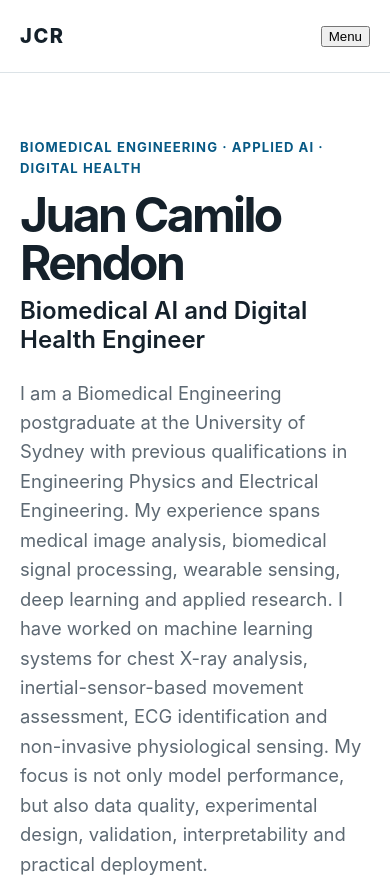
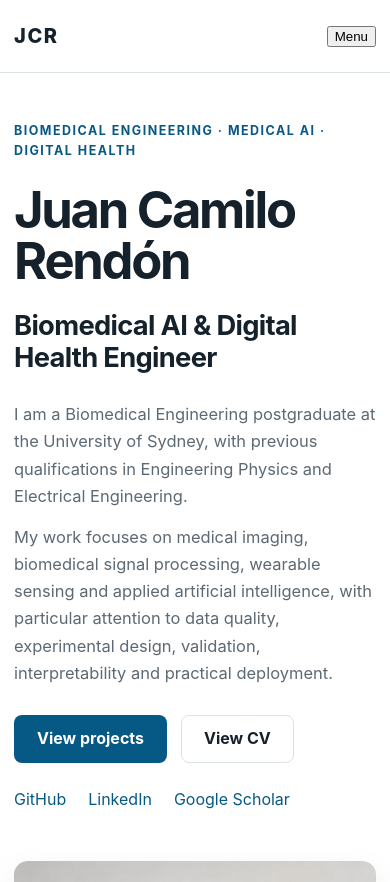
Before and after one commit to jcrendona/jcrendon.github.io, a plain HTML site: page index.html in a window 390 px wide. Shown: the top 882 px of the page. Drawn offline with Linux system fonts and the light colour scheme.

Commit message:
Refine hero typography and layout

```diff
--- a/css/styles.css
+++ b/css/styles.css
@@ -91,15 +91,21 @@ a:hover {
   display: none;
 }
 
+/* Hero */
+
 .hero {
-  padding: 96px 0 80px;
+  padding: 64px 0 72px;
 }
 
 .hero-grid {
   display: grid;
-  grid-template-columns: 1.3fr 0.7fr;
-  gap: 72px;
+  grid-template-columns: 1.25fr 0.75fr;
+  gap: 64px;
   align-items: center;
+}
+
+.hero-content {
+  max-width: 820px;
 }
 
 .eyebrow,
@@ -113,6 +119,13 @@ a:hover {
   text-transform: uppercase;
 }
 
+.eyebrow {
+  margin-bottom: 24px;
+  font-size: 0.78rem;
+  font-weight: 700;
+  letter-spacing: 0.12em;
+}
+
 h1,
 h2,
 h3,
@@ -120,25 +133,36 @@ p {
   margin-top: 0;
 }
 
-h1 {
-  margin-bottom: 10px;
-  font-size: clamp(3rem, 7vw, 5.4rem);
+.hero h1 {
+  max-width: 100%;
+  margin-bottom: 24px;
+  font-size: clamp(2.8rem, 5.2vw, 4.8rem);
   line-height: 1;
-  letter-spacing: -0.055em;
+  letter-spacing: -0.045em;
+  font-weight: 750;
+  white-space: nowrap;
 }
 
 .hero h2 {
-  max-width: 700px;
-  margin-bottom: 24px;
-  font-size: clamp(1.5rem, 3vw, 2.3rem);
-  line-height: 1.2;
-  font-weight: 600;
+  max-width: 720px;
+  margin-bottom: 28px;
+  font-size: clamp(1.6rem, 2.5vw, 2.35rem);
+  line-height: 1.15;
+  letter-spacing: -0.025em;
+  font-weight: 650;
 }
 
 .hero-description {
-  max-width: 680px;
+  max-width: 760px;
+  margin-bottom: 0;
   color: var(--muted);
-  font-size: 1.15rem;
+  font-size: clamp(1.05rem, 1.45vw, 1.2rem);
+  line-height: 1.7;
+  text-align: left;
+}
+
+.hero-description-secondary {
+  margin-top: 14px;
 }
 
 .hero-image img {
@@ -153,8 +177,10 @@ h1 {
   display: flex;
   flex-wrap: wrap;
   gap: 14px;
-  margin: 32px 0 24px;
+  margin: 34px 0 24px;
 }
+
+/* Buttons */
 
 .button {
   display: inline-flex;
@@ -185,11 +211,15 @@ h1 {
   color: var(--text);
 }
 
+/* Social links */
+
 .social-links {
   display: flex;
   flex-wrap: wrap;
   gap: 22px;
 }
+
+/* Sections */
 
 .section {
   padding: 88px 0;
@@ -207,6 +237,8 @@ h1 {
   letter-spacing: -0.035em;
 }
 
+/* Expertise */
+
 .expertise-grid {
   display: grid;
   grid-template-columns: repeat(4, 1fr);
@@ -223,6 +255,8 @@ h1 {
   margin-bottom: 0;
   color: var(--muted);
 }
+
+/* Projects */
 
 .project-grid {
   display: grid;
@@ -255,12 +289,16 @@ h1 {
   color: var(--muted);
 }
 
+/* Callout */
+
 .callout {
   display: flex;
   gap: 40px;
   align-items: center;
   justify-content: space-between;
 }
+
+/* Footer */
 
 .site-footer {
   padding: 36px 0;
@@ -277,9 +315,20 @@ h1 {
   margin-bottom: 0;
 }
 
+/* Tablet */
+
 @media (max-width: 900px) {
   .hero-grid {
     grid-template-columns: 1fr;
+    gap: 48px;
+  }
+
+  .hero-content {
+    max-width: 100%;
+  }
+
+  .hero h1 {
+    white-space: normal;
   }
 
   .hero-image {
@@ -292,7 +341,13 @@ h1 {
   }
 }
 
+/* Mobile */
+
 @media (max-width: 640px) {
+  .container {
+    width: min(100% - 28px, var(--max-width));
+  }
+
   .menu-button {
     display: block;
   }
@@ -314,7 +369,25 @@ h1 {
   }
 
   .hero {
-    padding-top: 64px;
+    padding: 48px 0 56px;
+  }
+
+  .hero h1 {
+    font-size: clamp(2.7rem, 13vw, 4rem);
+    white-space: normal;
+  }
+
+  .hero h2 {
+    font-size: clamp(1.45rem, 7vw, 2rem);
+  }
+
+  .hero-description {
+    font-size: 1.03rem;
+    line-height: 1.65;
+  }
+
+  .hero-actions {
+    margin-top: 28px;
   }
 
   .expertise-grid,
--- a/index.html
+++ b/index.html
@@ -13,14 +13,14 @@
     content="Portfolio of Juan Camilo Rendón, Biomedical Engineer specialising in biomedical AI, medical imaging, biosignal processing and wearable sensing."
   >
 
-  <title>Juan Camilo Rendón | Physcis Engineer</title>
+  <title>Juan Camilo Rendón | Biomedical Engineer</title>
 
   <link rel="stylesheet" href="css/styles.css">
 </head>
 
 <body>
   <header class="site-header">
-    <nav class="navbar container">
+    <nav class="navbar container" aria-label="Main navigation">
       <a class="logo" href="index.html">JCR</a>
 
       <button
@@ -46,20 +46,26 @@
       <div class="container hero-grid">
         <div class="hero-content">
           <p class="eyebrow">
-            Biomedical Engineering · Applied AI · Digital Health
+            Biomedical Engineering · Medical AI · Digital Health
           </p>
 
-          <h1>Juan Camilo Rendon</h1>
+          <h1>Juan Camilo Rendón</h1>
 
           <h2>
-            Biomedical AI and Digital Health Engineer
+            Biomedical AI &amp; Digital Health Engineer
           </h2>
 
           <p class="hero-description">
-           I am a Biomedical Engineering postgraduate at the University of Sydney with previous qualifications in Engineering Physics and Electrical Engineering.
-           My experience spans medical image analysis, biomedical signal processing, wearable sensing, deep learning and applied research.
-           I have worked on machine learning systems for chest X-ray analysis, inertial-sensor-based movement assessment, ECG identification and non-invasive physiological sensing.
-           My focus is not only model performance, but also data quality, experimental design, validation, interpretability and practical deployment.
+            I am a Biomedical Engineering postgraduate at the University
+            of Sydney, with previous qualifications in Engineering Physics
+            and Electrical Engineering.
+          </p>
+
+          <p class="hero-description hero-description-secondary">
+            My work focuses on medical imaging, biomedical signal processing,
+            wearable sensing and applied artificial intelligence, with
+            particular attention to data quality, experimental design,
+            validation, interpretability and practical deployment.
           </p>
 
           <div class="hero-actions">
@@ -87,7 +93,7 @@
             </a>
 
             <a
-              href="www.linkedin.com/in/juan-camilo-rendon-atehortua-9a8baa1b0"
+              href="https://www.linkedin.com/in/juan-camilo-rendon-atehortua-9a8baa1b0"
               target="_blank"
               rel="noopener noreferrer"
             >
@@ -95,7 +101,7 @@
             </a>
 
             <a
-              href="https://scholar.google.com/citations?user=FOchhUEAAAAJ&hl=es"
+              href="https://scholar.google.com/citations?user=FOchhUEAAAAJ&amp;hl=en"
               target="_blank"
               rel="noopener noreferrer"
             >
```
Also changed, not shown: 1 other file.
